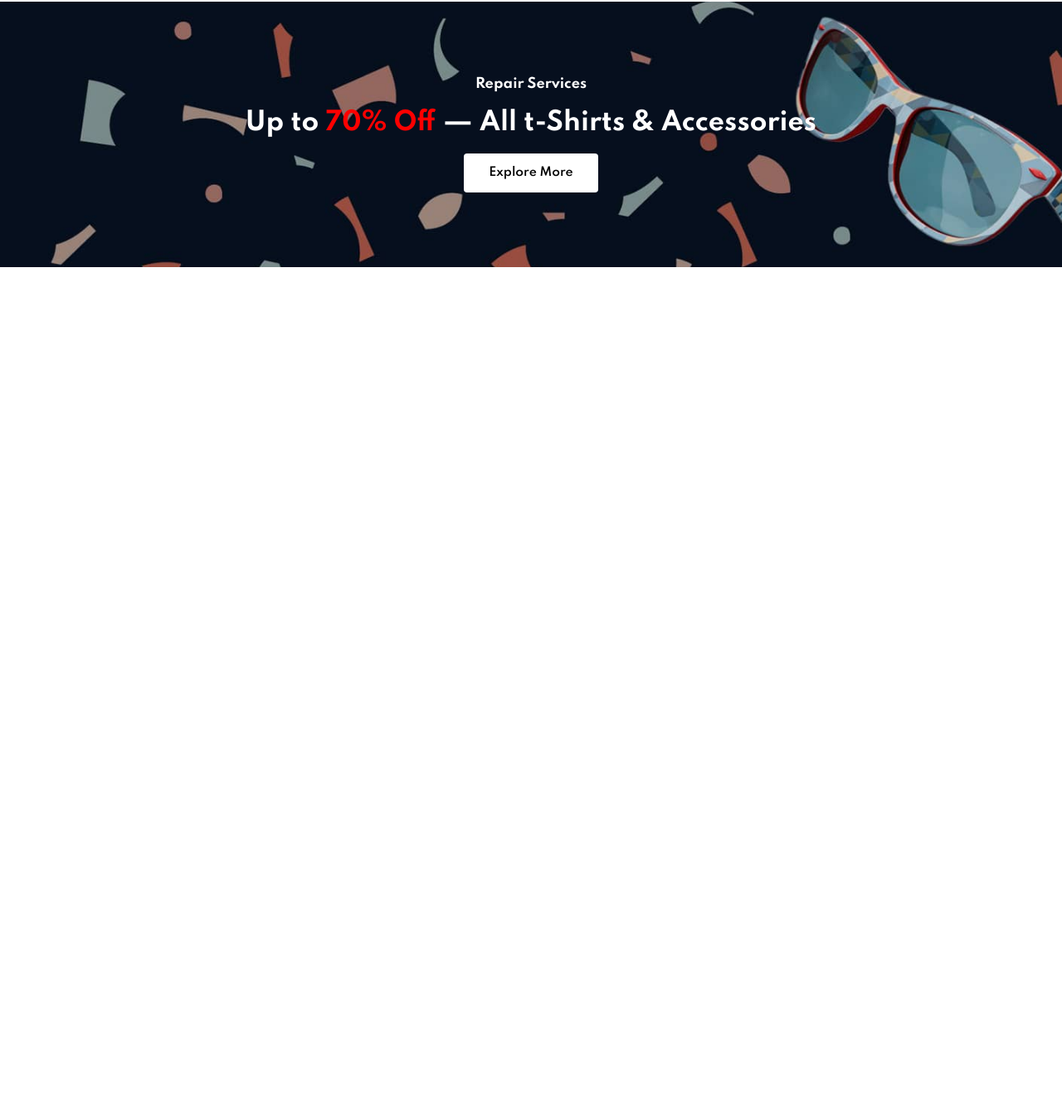
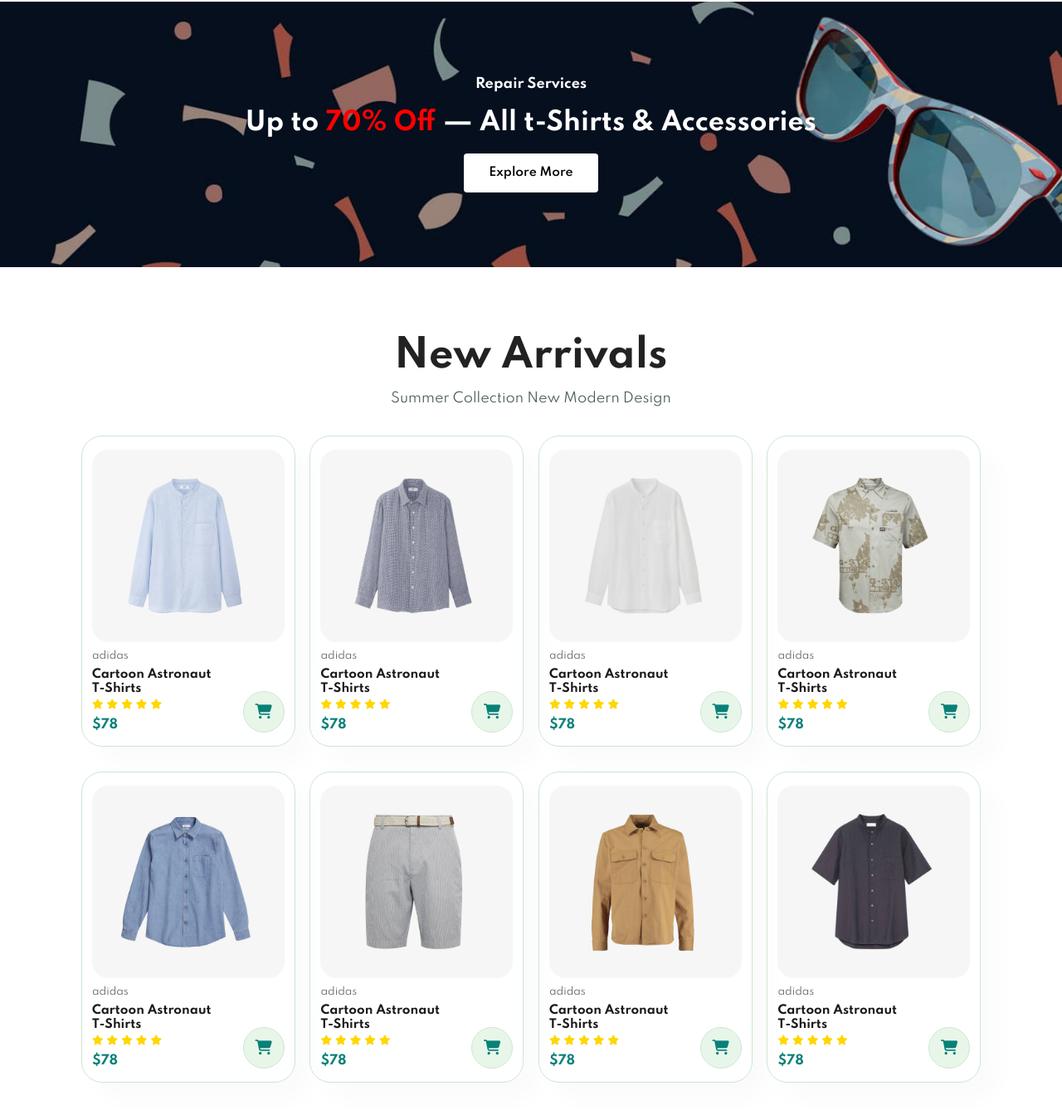
Before and after one commit to mrjiahoe/html-responsive-ecommerce-tutorial, a plain HTML site: page index.html in a window 1280 px wide. Shown: the part 2146-3490 px from the top of the page at 83% size. Before the commit the page ends 2508 px from the top, so only its background shows below. Drawn offline with Linux system fonts and the light colour scheme.

Commit message:
add new arrivals section

```diff
--- a/index.html
+++ b/index.html
@@ -253,6 +253,189 @@
 			<button class="normal">Explore More</button>
 		</section>
 
+		<section id="newProducts" class="section-p1">
+			<h2>New Arrivals</h2>
+			<p>Summer Collection New Modern Design</p>
+			<div class="featuredContainer">
+				<div class="productCard">
+					<img src="img/products/n1.jpg" alt=" product" />
+					<div class="desc">
+						<div class="descLeft">
+							<span>adidas</span>
+							<h5>Cartoon Astronaut T-Shirts</h5>
+							<div class="stars">
+								<i class="fas fa-star"></i>
+								<i class="fas fa-star"></i>
+								<i class="fas fa-star"></i>
+								<i class="fas fa-star"></i>
+								<i class="fas fa-star"></i>
+							</div>
+							<h4>$78</h4>
+						</div>
+						<div class="descRight">
+							<div class="cartBtn">
+								<a href="#"><i class="fa-solid fa-cart-shopping"></i></a>
+							</div>
+						</div>
+					</div>
+				</div>
+				<div class="productCard">
+					<img src="img/products/n2.jpg" alt=" product" />
+					<div class="desc">
+						<div class="descLeft">
+							<span>adidas</span>
+							<h5>Cartoon Astronaut T-Shirts</h5>
+							<div class="stars">
+								<i class="fas fa-star"></i>
+								<i class="fas fa-star"></i>
+								<i class="fas fa-star"></i>
+								<i class="fas fa-star"></i>
+								<i class="fas fa-star"></i>
+							</div>
+							<h4>$78</h4>
+						</div>
+						<div class="descRight">
+							<div class="cartBtn">
+								<a href="#"><i class="fa-solid fa-cart-shopping"></i></a>
+							</div>
+						</div>
+					</div>
+				</div>
+				<div class="productCard">
+					<img src="img/products/n3.jpg" alt=" product" />
+					<div class="desc">
+						<div class="descLeft">
+							<span>adidas</span>
+							<h5>Cartoon Astronaut T-Shirts</h5>
+							<div class="stars">
+								<i class="fas fa-star"></i>
+								<i class="fas fa-star"></i>
+								<i class="fas fa-star"></i>
+								<i class="fas fa-star"></i>
+								<i class="fas fa-star"></i>
+							</div>
+							<h4>$78</h4>
+						</div>
+						<div class="descRight">
+							<div class="cartBtn">
+								<a href="#"><i class="fa-solid fa-cart-shopping"></i></a>
+							</div>
+						</div>
+					</div>
+				</div>
+				<div class="productCard">
+					<img src="img/products/n4.jpg" alt=" product" />
+					<div class="desc">
+						<div class="descLeft">
+							<span>adidas</span>
+							<h5>Cartoon Astronaut T-Shirts</h5>
+							<div class="stars">
+								<i class="fas fa-star"></i>
+								<i class="fas fa-star"></i>
+								<i class="fas fa-star"></i>
+								<i class="fas fa-star"></i>
+								<i class="fas fa-star"></i>
+							</div>
+							<h4>$78</h4>
+						</div>
+						<div class="descRight">
+							<div class="cartBtn">
+								<a href="#"><i class="fa-solid fa-cart-shopping"></i></a>
+							</div>
+						</div>
+					</div>
+				</div>
+				<div class="productCard">
+					<img src="img/products/n5.jpg" alt=" product" />
+					<div class="desc">
+						<div class="descLeft">
+							<span>adidas</span>
+							<h5>Cartoon Astronaut T-Shirts</h5>
+							<div class="stars">
+								<i class="fas fa-star"></i>
+								<i class="fas fa-star"></i>
+								<i class="fas fa-star"></i>
+								<i class="fas fa-star"></i>
+								<i class="fas fa-star"></i>
+							</div>
+							<h4>$78</h4>
+						</div>
+						<div class="descRight">
+							<div class="cartBtn">
+								<a href="#"><i class="fa-solid fa-cart-shopping"></i></a>
+							</div>
+						</div>
+					</div>
+				</div>
+				<div class="productCard">
+					<img src="img/products/n6.jpg" alt=" product" />
+					<div class="desc">
+						<div class="descLeft">
+							<span>adidas</span>
+							<h5>Cartoon Astronaut T-Shirts</h5>
+							<div class="stars">
+								<i class="fas fa-star"></i>
+								<i class="fas fa-star"></i>
+								<i class="fas fa-star"></i>
+								<i class="fas fa-star"></i>
+								<i class="fas fa-star"></i>
+							</div>
+							<h4>$78</h4>
+						</div>
+						<div class="descRight">
+							<div class="cartBtn">
+								<a href="#"><i class="fa-solid fa-cart-shopping"></i></a>
+							</div>
+						</div>
+					</div>
+				</div>
+				<div class="productCard">
+					<img src="img/products/n7.jpg" alt=" product" />
+					<div class="desc">
+						<div class="descLeft">
+							<span>adidas</span>
+							<h5>Cartoon Astronaut T-Shirts</h5>
+							<div class="stars">
+								<i class="fas fa-star"></i>
+								<i class="fas fa-star"></i>
+								<i class="fas fa-star"></i>
+								<i class="fas fa-star"></i>
+								<i class="fas fa-star"></i>
+							</div>
+							<h4>$78</h4>
+						</div>
+						<div class="descRight">
+							<div class="cartBtn">
+								<a href="#"><i class="fa-solid fa-cart-shopping"></i></a>
+							</div>
+						</div>
+					</div>
+				</div>
+				<div class="productCard">
+					<img src="img/products/n8.jpg" alt=" product" />
+					<div class="desc">
+						<div class="descLeft">
+							<span>adidas</span>
+							<h5>Cartoon Astronaut T-Shirts</h5>
+							<div class="stars">
+								<i class="fas fa-star"></i>
+								<i class="fas fa-star"></i>
+								<i class="fas fa-star"></i>
+								<i class="fas fa-star"></i>
+								<i class="fas fa-star"></i>
+							</div>
+							<h4>$78</h4>
+						</div>
+						<div class="descRight">
+							<div class="cartBtn">
+								<a href="#"><i class="fa-solid fa-cart-shopping"></i></a>
+							</div>
+						</div>
+					</div>
+				</div>
+			</div>
+		</section>
+
 		<script src="script.js"></script>
 	</body>
 </html>
--- a/style.css
+++ b/style.css
@@ -206,22 +206,25 @@ body {
 }
 
 /*===============================================================================================
-                                        Featured Products
+                                Featured Products, New Arrivals
 ================================================================================================*/
-#featuredProducts {
+#featuredProducts,
+#newProducts {
 	display: flex;
 	align-items: center;
 	justify-content: flex-start;
 	flex-direction: column;
 }
 
-#featuredProducts .featuredContainer {
+#featuredProducts .featuredContainer,
+#newProducts .featuredContainer {
 	display: flex;
 	justify-content: space-evenly;
 	flex-wrap: wrap;
 }
 
-#featuredProducts .productCard {
+#featuredProducts .productCard,
+#newProducts .productCard {
 	width: 23%;
 	min-width: 250px;
 	padding: 16px 12px;
@@ -235,27 +238,32 @@ body {
 	flex-direction: column;
 }
 
-#featuredProducts .productCard:hover {
+#featuredProducts .productCard:hover,
+#newProducts .productCard:hover {
 	box-shadow: 20px 20px 30px rgba(0, 0, 0, 0.2);
 }
 
-#featuredProducts .productCard img {
+#featuredProducts .productCard img,
+#newProducts .productCard img {
 	width: 100%;
 	border-radius: 20px;
 }
 
-#featuredProducts .productCard .desc {
+#featuredProducts .productCard .desc,
+#newProducts .productCard .desc {
 	display: grid;
 	grid-template-columns: 2fr 1fr;
 	padding: 10px 0 0 0;
 }
 
-#featuredProducts .productCard .descLeft {
+#featuredProducts .productCard .descLeft,
+#newProducts .productCard .descLeft {
 	display: flex;
 	flex-direction: column;
 }
 
-#featuredProducts .productCard .descLeft span {
+#featuredProducts .productCard .descLeft span,
+#newProducts .productCard .descLeft span {
 	color: #606063;
 	font-size: 12px;
 	align-items: flex-start;
@@ -263,48 +271,41 @@ body {
 	justify-items: start;
 }
 
-#featuredProducts .productCard .descLeft h5 {
+#featuredProducts .productCard .descLeft h5,
+#newProducts .productCard .descLeft h5 {
 	padding-top: 7px;
 	color: #1a1a1a;
 	font-size: 14px;
 }
 
-#featuredProducts .productCard .descLeft i {
+#featuredProducts .productCard .descLeft i,
+#newProducts .productCard .descLeft i {
 	font-size: 12px;
 	color: rgb(255, 215, 0);
 }
 
-#featuredProducts .productCard .descLeft h4 {
+#featuredProducts .productCard .descLeft h4,
+#newProducts .productCard .descLeft h4 {
 	padding-top: 7px;
 	font-size: 15px;
 	font-weight: 700;
 	color: #088178;
 }
 
-#featuredProducts .productCard .descRight {
+#featuredProducts .productCard .descRight,
+#newProducts .productCard .descRight {
 	justify-self: end;
 	align-self: end;
 }
 
-/* #featuredProducts .productCard .descRight .cartBtn {
-	display: flex;
-	align-items: center;
-	justify-content: center;
-	justify-items: center;
-	width: 50px;
-	height: 50px;
-	line-height: 40px;
-	border-radius: 50px;
-	background-color: #e8f6ea;
-	font-weight: 500;
-} */
-
-#featuredProducts .productCard .descRight .cartBtn a {
+#featuredProducts .productCard .descRight .cartBtn a,
+#newProducts .productCard .descRight .cartBtn a {
 	text-decoration: none;
 	list-style: none;
 }
 
-#featuredProducts .productCard .descRight .cartBtn i {
+#featuredProducts .productCard .descRight .cartBtn i,
+#newProducts .productCard .descRight .cartBtn i {
 	display: flex;
 	align-items: center;
 	justify-content: center;
@@ -319,7 +320,8 @@ body {
 	border-radius: 50px;
 }
 
-#featuredProducts .productCard .descRight .cartBtn i:hover {
+#featuredProducts .productCard .descRight .cartBtn i:hover,
+#newProducts .productCard .descRight .cartBtn i:hover {
 	background-color: #088178;
 	color: #e8f6ea;
 }
```
